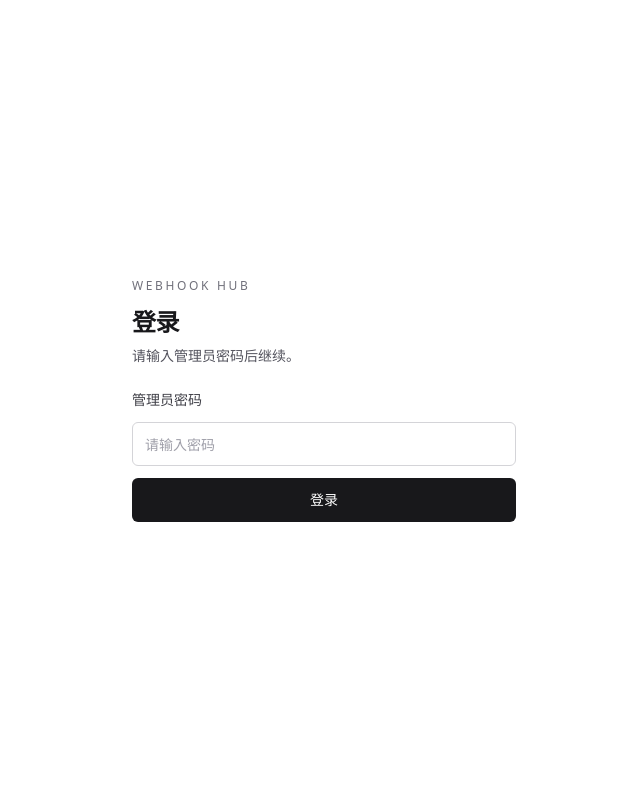
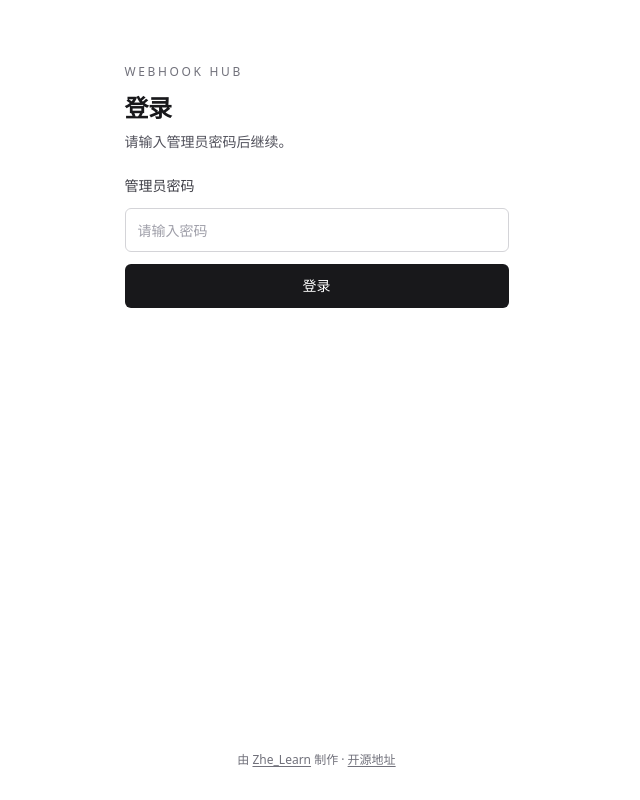
Before and after one commit to zHElEARN/webhook-hub, a SvelteKit app: page /login in a window 1280 px wide. Shown: the whole page, without its empty margins (316-956 px from the left). Built offline with nearby package versions, Linux system fonts and the light colour scheme; no server answers.

Commit message:
feat: 所有页面添加底部声明区域

```diff
--- a/src/routes/+layout.svelte
+++ b/src/routes/+layout.svelte
@@ -6,4 +6,29 @@
 </script>
 
 <!-- <svelte:head><link rel="icon" href={favicon} /></svelte:head> -->
-{@render children()}
+<div class="flex min-h-screen flex-col">
+	<div class="flex flex-1 flex-col">
+		{@render children()}
+	</div>
+
+	<footer class="px-6 pb-8 text-center text-xs text-zinc-500">
+		由
+		<a
+			href="https://github.com/zHElEARN"
+			target="_blank"
+			rel="noreferrer"
+			class="underline underline-offset-2 transition-colors hover:text-zinc-700"
+		>
+			Zhe_Learn
+		</a>
+		制作 ·
+		<a
+			href="https://github.com/zHElEARN/webhook-hub"
+			target="_blank"
+			rel="noreferrer"
+			class="underline underline-offset-2 transition-colors hover:text-zinc-700"
+		>
+			开源地址
+		</a>
+	</footer>
+</div>
--- a/src/routes/+page.svelte
+++ b/src/routes/+page.svelte
@@ -2,7 +2,7 @@
 	<title>Webhook Hub</title>
 </svelte:head>
 
-<main class="flex min-h-screen flex-col bg-white text-zinc-900">
+<main class="flex flex-1 flex-col bg-white text-zinc-900">
 	<section
 		class="mx-auto flex w-full max-w-3xl flex-1 flex-col items-center justify-center px-6 py-16 text-center"
 	>
@@ -29,25 +29,4 @@
 			</a>
 		</div>
 	</section>
-
-	<footer class="px-6 pb-8 text-center text-xs text-zinc-500">
-		由
-		<a
-			href="https://github.com/zHElEARN"
-			target="_blank"
-			rel="noreferrer"
-			class="underline underline-offset-2 transition-colors hover:text-zinc-700"
-		>
-			Zhe_Learn
-		</a>
-		制作 ·
-		<a
-			href="https://github.com/zHElEARN/webhook-hub"
-			target="_blank"
-			rel="noreferrer"
-			class="underline underline-offset-2 transition-colors hover:text-zinc-700"
-		>
-			开源地址
-		</a>
-	</footer>
 </main>
--- a/src/routes/dashboard/+layout.svelte
+++ b/src/routes/dashboard/+layout.svelte
@@ -2,7 +2,7 @@
 	let { children } = $props();
 </script>
 
-<main class="min-h-screen bg-white text-zinc-900">
+<main class="h-full bg-white text-zinc-900">
 	<header class="border-b border-zinc-200">
 		<div class="mx-auto flex w-full max-w-6xl items-center justify-between gap-4 px-6 py-4">
 			<div class="min-w-0">
--- a/src/routes/layout.css
+++ b/src/routes/layout.css
@@ -1,2 +1,7 @@
 @import 'tailwindcss';
 @plugin '@tailwindcss/typography';
+
+html {
+	scrollbar-gutter: stable;
+	overflow-y: auto;
+}
--- a/src/routes/login/+page.svelte
+++ b/src/routes/login/+page.svelte
@@ -6,7 +6,7 @@
 	<title>登录 · Webhook Hub</title>
 </svelte:head>
 
-<main class="flex min-h-screen items-center justify-center bg-white px-6 py-16 text-zinc-900">
+<main class="flex h-full items-center justify-center bg-white px-6 py-16 text-zinc-900">
 	<section class="w-full max-w-sm">
 		<p class="text-xs font-medium tracking-[0.22em] text-zinc-500 uppercase">Webhook Hub</p>
 		<h1 class="mt-3 text-2xl font-semibold tracking-tight">登录</h1>
--- a/src/routes/logs/[id]/+page.svelte
+++ b/src/routes/logs/[id]/+page.svelte
@@ -49,7 +49,7 @@
 	<title>日志详情 · Webhook Hub</title>
 </svelte:head>
 
-<main class="min-h-screen bg-white text-zinc-900">
+<main class="h-full bg-white text-zinc-900">
 	<section class="mx-auto w-full max-w-5xl px-6 py-8">
 		<div class="mb-6">
 			<h1 class="text-lg font-semibold tracking-tight">日志详情</h1>
```
